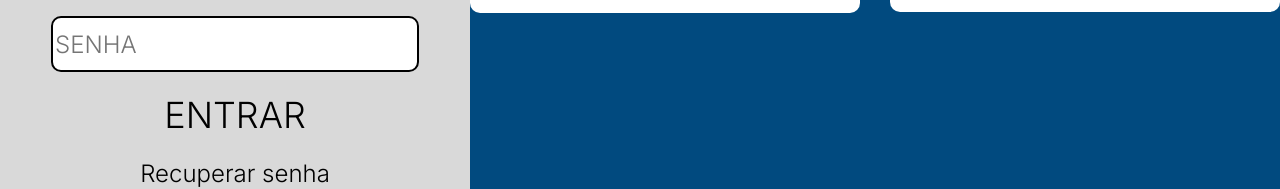
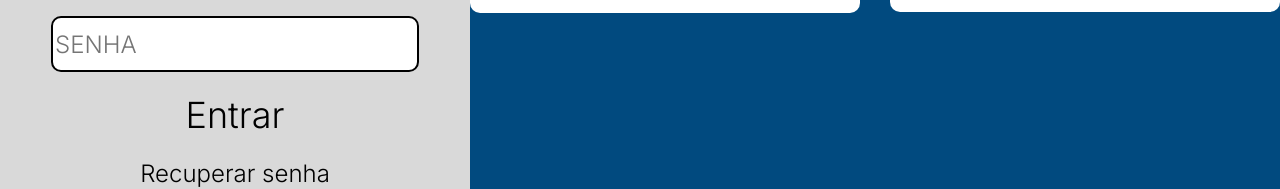
Before and after one commit to EduardoJM777/Fixr_Front, an Angular app in the folder Fixr/: page /cadastro in a window 1280 px wide. Shown: the part 524-713 px from the top of the page. Built offline with nearby package versions, Linux system fonts and the light colour scheme.

Commit message:
implementada funcionalidade de login (nao testado), criada pasta guards

```diff
--- a/Fixr/src/app/app.routes.ts
+++ b/Fixr/src/app/app.routes.ts
@@ -5,11 +5,12 @@ import { CriarContaClienteComponent } from './pages/criarConta/criar-conta-clien
 import { CriarContaPrestador } from './pages/criarConta/criar-conta-prestador/criar-conta-prestador';
 import { CriarProfissaoComponent } from './pages/criarConta/criar-conta-prestador/criar-profissao/criar-profissao.component';
 import { ChatVazioComponent } from './pages/cliente/chat-vazio/chat-vazio.component';
+import { AuthGuard } from './guards/auth.guard';
 
 export const routes: Routes = [
 
     {path: 'cadastro', component: CadastroComponent},
-    {path: 'chatVazio', component: ChatVazioComponent},
+    {path: 'chatVazio', component: ChatVazioComponent, canActivate: [AuthGuard]},
     {path: 'recuperarSenha', component: RecuSenhaComponent},
     {path: 'criarContaCliente', component: CriarContaClienteComponent},
     {path: 'criarContaPrestador', component: CriarContaPrestador},
--- /dev/null
+++ b/Fixr/src/app/guards/auth.guard.ts
@@ -0,0 +1,19 @@
+import { Injectable } from "@angular/core";
+import { ActivatedRouteSnapshot, CanActivate, GuardResult, MaybeAsync, Router, RouterStateSnapshot } from "@angular/router";
+import { AuthService } from "../services/auth-service";
+
+
+@Injectable({ providedIn: 'root' })
+export class AuthGuard implements CanActivate {
+
+    constructor(private authService: AuthService, private router: Router){}
+
+    canActivate(): boolean {
+        if (this.authService.isLogado()) {
+            return true;
+        }
+        this.router.navigate(['/cadastro']);
+        return false;
+    }
+
+}
--- a/Fixr/src/app/models/usuario.model.ts
+++ b/Fixr/src/app/models/usuarioDTO.model.ts
@@ -1,6 +1,6 @@
 import { Profissao } from "./enums/profissao.enum";
 
-export interface Usuario {
+export interface UsuarioDTO {
     nome: string;
     dataNascimento: string;
     email: string;
--- a/Fixr/src/app/pages/cadastro/cadastro.component.html
+++ b/Fixr/src/app/pages/cadastro/cadastro.component.html
@@ -18,7 +18,15 @@
                name="senha"
                [(ngModel)]="senha">
 
-        <button class="btn-entrar" (click)="irChatVazio()">ENTRAR</button>
+        @if (erro) {
+            <p class="erro">{{ erro }}</p>
+        }
+
+        <button class="btn-entrar"
+                (click)="login()"
+                [disabled]="carregando">
+            {{ carregando ? 'Entrando...' : 'Entrar' }}
+        </button>
 
         <button class="btn-rec" (click)="irRecSenha()">
             Recuperar senha
--- a/Fixr/src/app/pages/cadastro/cadastro.component.ts
+++ b/Fixr/src/app/pages/cadastro/cadastro.component.ts
@@ -3,6 +3,7 @@ import { Router } from '@angular/router';
 import { FormsModule } from '@angular/forms';
 import { HttpClient } from '@angular/common/http';
 import { CommonModule } from '@angular/common';
+import { AuthService } from '../../services/auth-service';
 
 @Component({
   selector: 'app-login',
@@ -13,39 +14,43 @@ import { CommonModule } from '@angular/common';
 })
 export class CadastroComponent {
 
-  constructor(private http: HttpClient, private router: Router){}
+  constructor(private authService: AuthService, private router: Router){}
 
-  email: string = "";
-  senha: string = "";
+  email = '';
+  senha = '';
+  erro = '';
+  carregando = false;
 
 
-  login(){
+  login(): void{
+    this.erro = '';
+    this.carregando = true;
 
-    const dados = {
-      email: this.email,
-      senha: this.senha
-    };
+    this.authService.login({ email: this.email, senha: this.senha})
+    .subscribe({
+      next: (usuario) => {
+        this.authService.salvarUsuario(usuario);
 
-    this.http.post<boolean>("http://localhost:8080/prestador/login", dados)
-      .subscribe({
-        next: (res) => {
-          if(res){
-            alert("Login realizado!");
-            this.router.navigate(['/home']);
-          } else {
-            alert("Email ou senha inválidos");
-          }
-        },
-        error: (err) => {
-          console.log(err);
-          alert("Erro ao conectar com o servidor");
+        if (usuario.tipo === 'CLIENTE') {
+          this.router.navigate(['/chatVazio']);
+        } else {
+          this.router.navigate(['/']) //inserir aqui rota do prestador depois
         }
-      });
+      },
+      error: (err) => {
+        this.carregando = false;
+        if (err.status === 403) {
+          this.erro = 'Sua conta está inativa. Entre em contato com o suporte.';
+        } else {
+          this.erro = 'Email ou senha inválidos.';
+        }
+      }
+    });
   }
 
-  irChatVazio(){
-    this.router.navigate(['/chatVazio']);
-  }
+  // irChatVazio(){
+  //   this.router.navigate(['/chatVazio']);
+  // }
 
   irCadCliente(){
     this.router.navigate(['/criarContaCliente']);
@@ -58,4 +63,5 @@ export class CadastroComponent {
   irRecSenha(){
     this.router.navigate(['/recuperarSenha']);
   }
+
 }
--- /dev/null
+++ b/Fixr/src/app/services/auth-service.ts
@@ -0,0 +1,38 @@
+import { HttpClient } from '@angular/common/http';
+import { Injectable } from '@angular/core';
+import { LoginRequest, LoginResponse } from '../models/login.model';
+import { Observable } from 'rxjs';
+
+@Injectable({
+  providedIn: 'root',
+})
+
+export class AuthService {
+
+  private baseUrl = "http://localhost:8080/auth";
+
+  constructor(private http: HttpClient){}
+
+  login(dto: LoginRequest): Observable<LoginResponse> {
+    return this.http.post<LoginResponse>(`${this.baseUrl}/login`, dto);
+  }
+
+  salvarUsuario(usuario: LoginResponse): void {
+    sessionStorage.setItem('usuario', JSON.stringify(usuario));
+  }
+
+  getUsuario(): LoginResponse | null{
+    const dados = sessionStorage.getItem('usuario');
+    return dados ? JSON.parse(dados) : null;
+  }
+
+  logout(): void {
+    sessionStorage.removeItem('usuario');
+  }
+
+  isLogado(): boolean {
+    return !!this.getUsuario();
+  }
+
+
+}
```
Also changed, not shown: Fixr/src/app/models/login.model.ts (added, +15 -0 lines), 1 other file (tests, documents, lock files or other folders).
